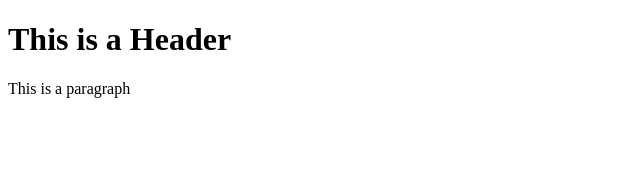
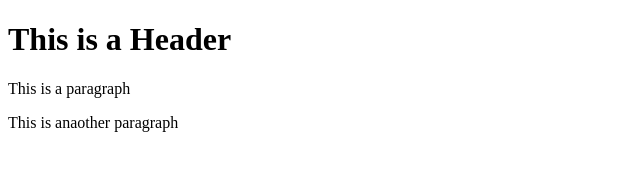
Before and after one commit to dmalikhall/git-test, a plain HTML site: page index.html in a window 1280 px wide. Shown: the whole page, without its empty margins (0-640 px from the left). Drawn offline with Linux system fonts and the light colour scheme.

Commit message:
Thrid commit

```diff
--- a/index.html
+++ b/index.html
@@ -3,5 +3,6 @@
    <body>
       <h1>This is a Header</h1>
       <p>This is a paragraph</p>
+      <p>This is anaother paragraph</p>
    </body>
 </html>
```
